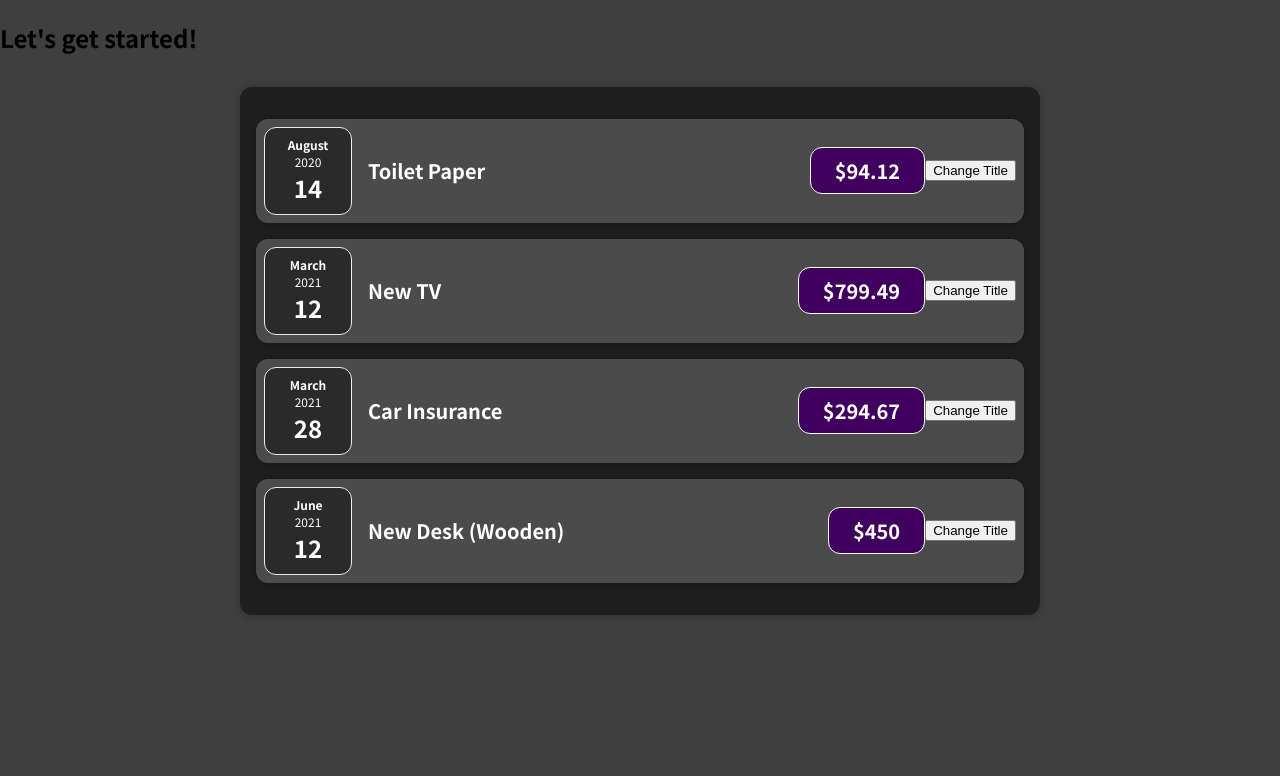
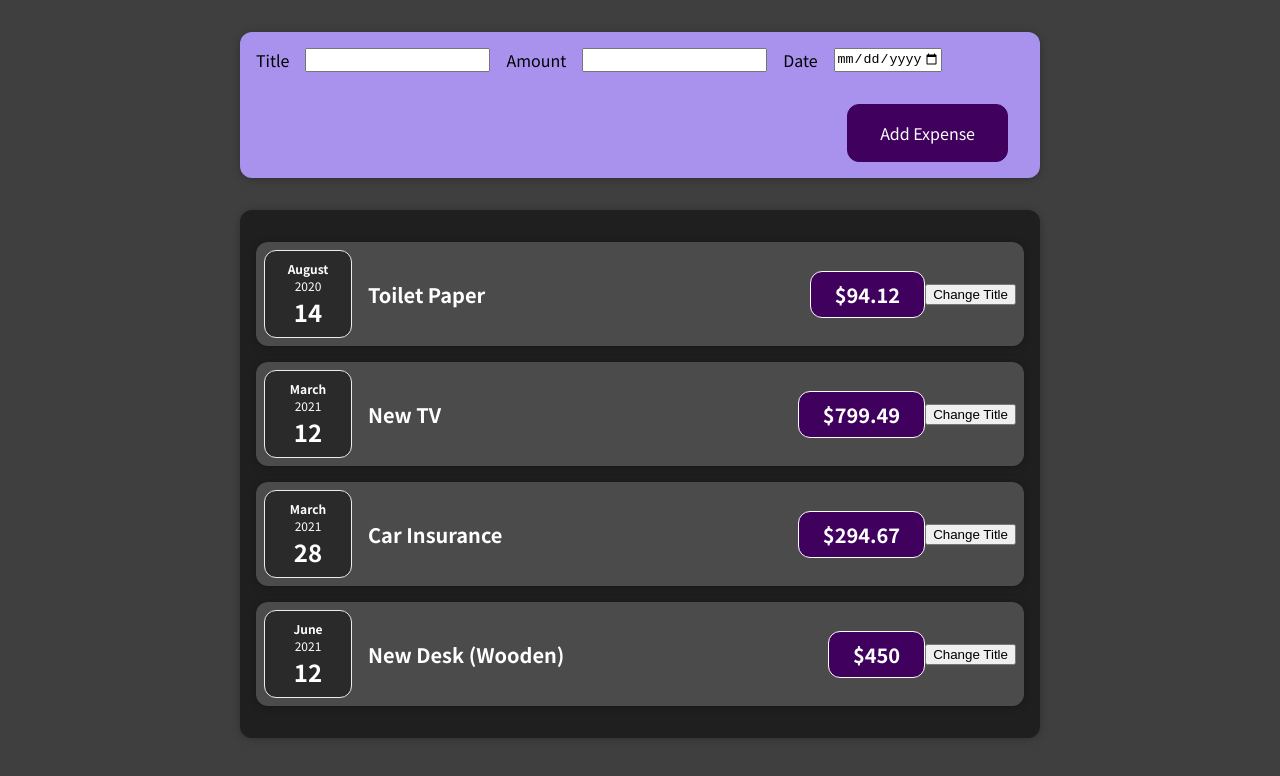
Before and after one commit to abby-winn/ReactActivityRepo, a React (Create React App) app in the folder 01-starting-setup/: page / in a window 1280 px wide. Shown: the top 776 px of the page. Built offline with nearby package versions, Linux system fonts and the light colour scheme.

Commit message:
ExpenseFomr

```diff
--- a/01-starting-setup/src/App.js
+++ b/01-starting-setup/src/App.js
@@ -1,5 +1,6 @@
 import React from "react";
 import Expenses from "./Components/Expenses";
+import NewExpense from "./Components/NewExpense/NewExpense.js";
 
 function App() {
   const expenses = [
@@ -29,7 +30,7 @@
 
   return (
     <div>
-      <h2>Let's get started!</h2>
+      <NewExpense></NewExpense>
       <Expenses items = {expenses}></Expenses>
     </div>
   );
--- a/01-starting-setup/src/Components/ExpenseItem.js
+++ b/01-starting-setup/src/Components/ExpenseItem.js
@@ -1,19 +1,20 @@
-import React from "react";
+import React, {useState} from "react";
 import "./ExpenseItem.css";
 import ExpenseDate from "./ExpenseDate";
 import Card from "./Card.js";
 
 function ExpenseItem(props) {
 
+  const [title, setTitle] = useState(props.title);
   function clickHandler(){
-    console.log("Clicked !!!!")
+    setTitle("Update");
   }
 
   return (
     <Card className="expense-item">
       <ExpenseDate date={props.date}></ExpenseDate>
       <div className="expense-item__description">
-        <h2>{props.title}</h2>
+        <h2>{title}</h2>
         <div className="expense-item__price">${props.amount}</div>
       </div>
       <button onClick = {clickHandler}>Change Title</button>
--- /dev/null
+++ b/01-starting-setup/src/Components/NewExpense/ExpenseForm.css
@@ -0,0 +1,26 @@
+.new-expense__controls {
+    display: flex;
+    flex-wrap: wrap;
+    gap: 1rem;
+    margin-bottom: 1rem;
+    text-align: left;
+  }
+
+  .new-expense__control label {
+    font-weight: bold;
+    margin-bottom: 0.5rem;
+    display: block;
+  }
+
+  .new-expense__control input {
+    font: inherit;
+    padding: 0.5rem;
+    border-radius: 6px;
+    border: 1px solid #ccc;
+    width: 20rem;
+    max-width: 100%;
+  }
+
+  .new-expense__actions {
+    text-align: right;
+  }
--- /dev/null
+++ b/01-starting-setup/src/Components/NewExpense/ExpenseForm.js
@@ -0,0 +1,30 @@
+import React from "react";
+import "./ExpenseForm.css";
+
+function ExpenseForm() {
+  return (
+    <form>
+      <div className="new-expense__controls">
+        <div className="new-expense__controls">
+          <label>Title</label>
+          <input type="text"></input>
+        </div>
+        <div className="new-expense__controls">
+          <label>Amount</label>
+          <input type="number" min="0.01" step="0.01"></input>
+        </div>
+        <div className="new-expense__controls">
+          <label>Date</label>
+          <input type="date" min="2019-01-01" max="2022-12-31"></input>
+        </div>
+      </div>
+
+      <div className="new-expense__actions">
+        <button type="submit">Add Expense</button>
+      </div>
+
+    </form>
+  );
+}
+
+export default ExpenseForm;
--- /dev/null
+++ b/01-starting-setup/src/Components/NewExpense/NewExpense.css
@@ -0,0 +1,38 @@
+.new-expense {
+    background-color: #a892ee;
+    padding: 1rem;
+    margin: 2rem auto;
+    width: 50rem;
+    max-width: 95%;
+    border-radius: 12px;
+    text-align: center;
+    box-shadow: 0 1px 8px rgba(0, 0, 0, 0.25);
+  }
+
+  .new-expense button {
+    font: inherit;
+    cursor: pointer;
+    padding: 1rem 2rem;
+    border: 1px solid #40005d;
+    background-color: #40005d;
+    color: white;
+    border-radius: 12px;
+    margin-right: 1rem;
+  }
+
+  .new-expense button:hover,
+  .new-expense button:active {
+    background-color: #510674;
+    border-color: #510674;
+  }
+
+  .new-expense button.alternative {
+    color: #220131;
+    border-color: transparent;
+    background-color: transparent;
+  }
+
+  .new-expense button.alternative:hover,
+  .new-expense button.alternative:active {
+    background-color: #ddb3f8;
+  }
--- /dev/null
+++ b/01-starting-setup/src/Components/NewExpense/NewExpense.js
@@ -0,0 +1,12 @@
+import React from 'react';
+import './NewExpense.css';
+import ExpenseForm from './ExpenseForm.js'
+function NewExpense(){
+    return(
+        <div className='new-expense'>
+            <ExpenseForm></ExpenseForm>
+        </div>
+
+    );
+}
+export default NewExpense
```
